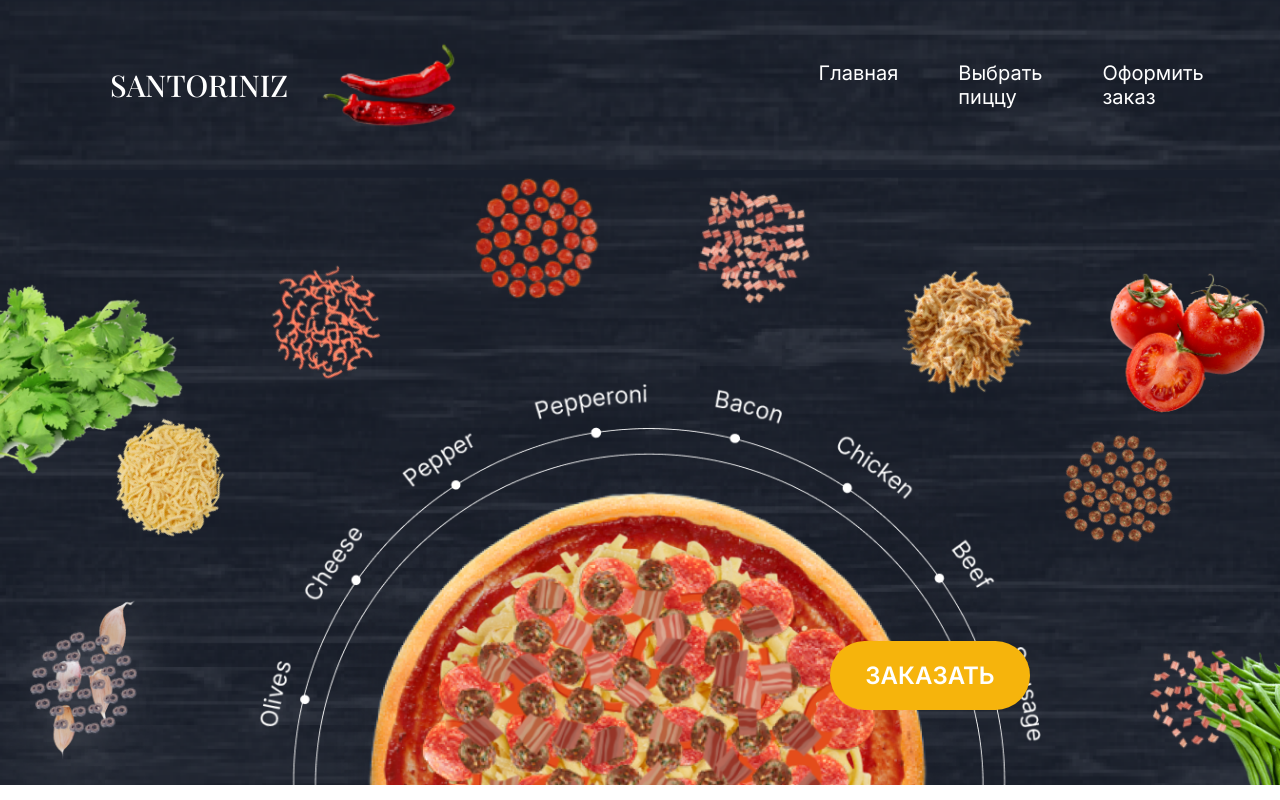
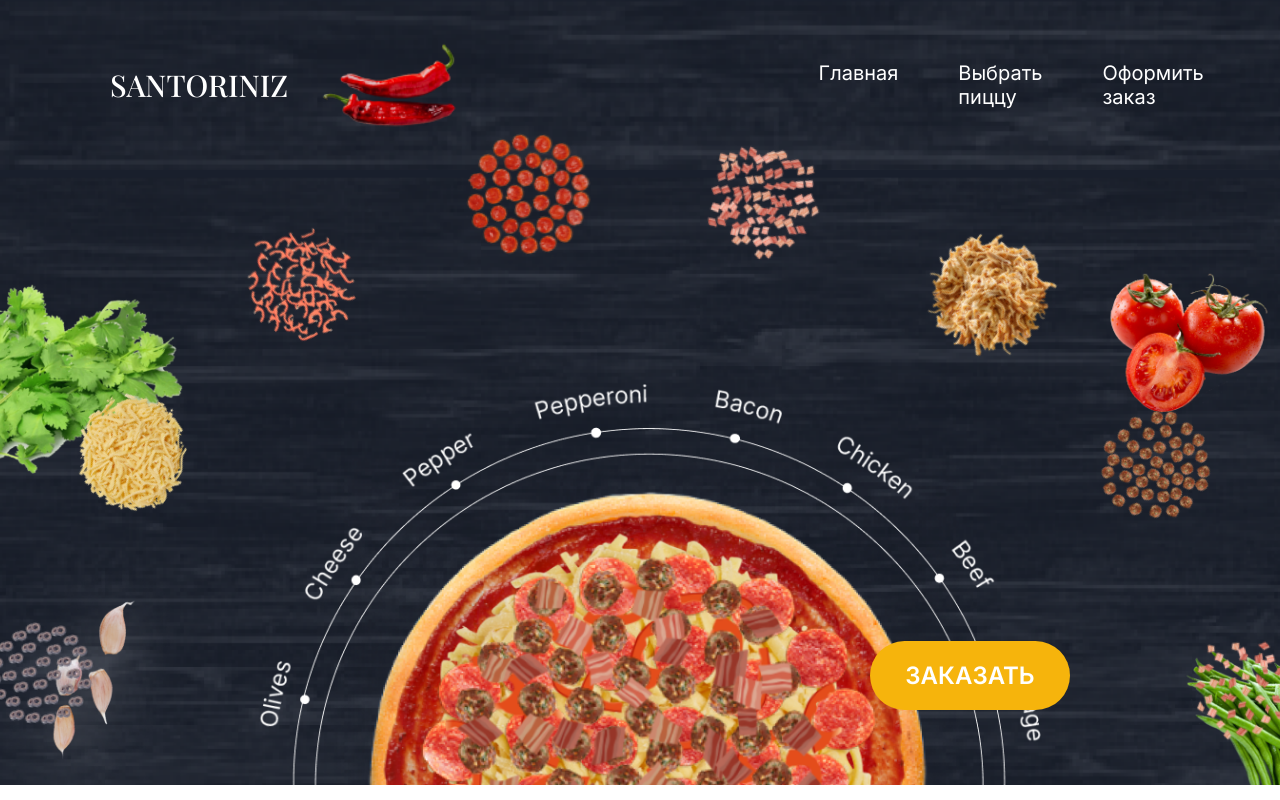
Before and after one commit to Melly5/pizza-cite, a React (Vite) app: page / in a window 1280 px wide. Shown: the top 800 px of the page. Built offline with nearby package versions, Linux system fonts and the light colour scheme.

Commit message:
refactor: поправить стили

```diff
--- a/src/assets/global-scss/button.scss
+++ b/src/assets/global-scss/button.scss
@@ -32,7 +32,7 @@
     bottom: 0;
     width: 200px;
     padding: 20px 60px;
-    margin: 0 0 90px 830px;
+    margin: 0 0 90px 870px;
     border-radius: 50px;
     font-size: 24px;
     font-family: $inter;
--- a/src/pages/HomePage/HomePage.scss
+++ b/src/pages/HomePage/HomePage.scss
@@ -31,7 +31,7 @@
   background-position: center center;
   background-size: cover;
   .ingredients {
-    @include distribute-on-circle(8, 1140px, 8em);
+    @include distribute-on-circle(8, 1230px, 8em);
     width: 100%;
     position: fixed;
     bottom: -2px;
```
